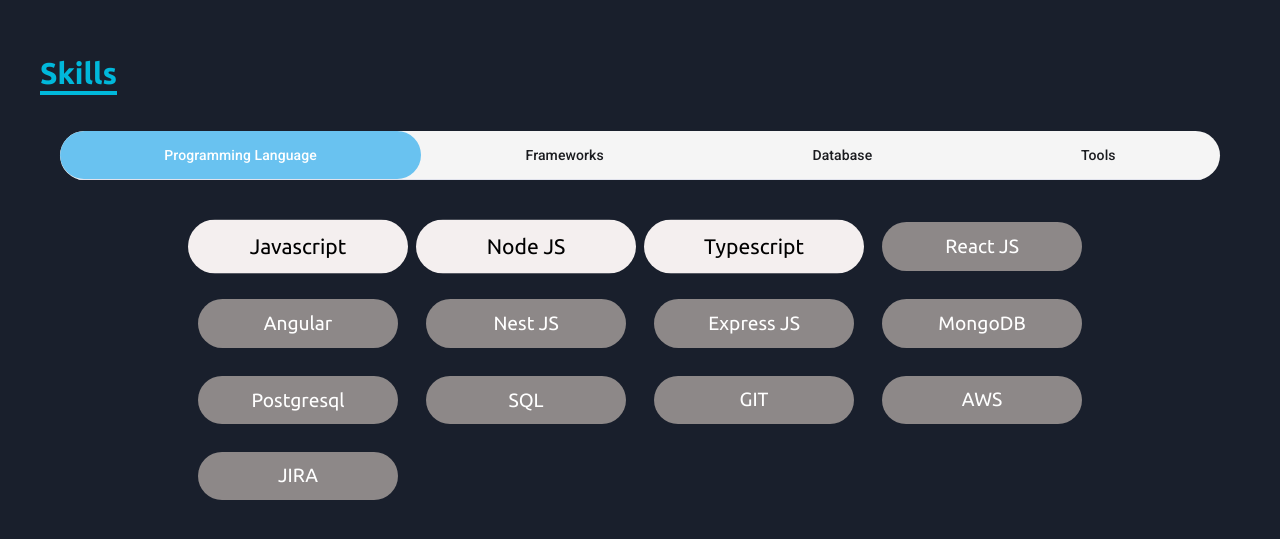
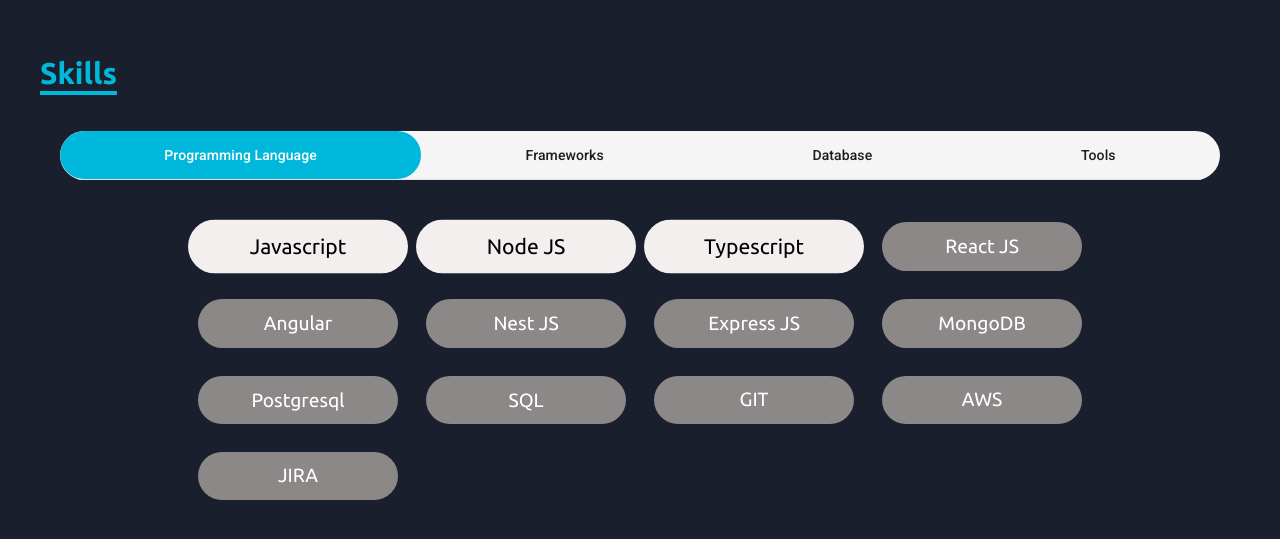
Before and after one commit to GayatriDutta/portfolio, an Angular app: page / in a window 1280 px wide. Shown: the part 1665-2204 px from the top of the page. Built offline with nearby package versions, Linux system fonts and the light colour scheme.

Commit message:
fixed header color

```diff
--- a/src/app/header/header.css
+++ b/src/app/header/header.css
@@ -41,6 +41,7 @@
   position: fixed;
   top: 7px;
   right: 28px;
+  color: oklch(27.8% 0.033 256.848);
 }
 
 .hamburger {
@@ -92,7 +93,7 @@
   }
 
   .header {
-    background-color: #83979f;
+    background-color: #191f2c;
     color: white;
   }
 
--- a/src/app/skills/skills.css
+++ b/src/app/skills/skills.css
@@ -13,7 +13,7 @@
 
 ::ng-deep .mdc-tab-indicator--active{
   border-radius: 9000px;
-  background-color: #69c2f0 !important;
+  background-color: oklch(71.5% 0.143 215.221) !important;
 }
 
 ::ng-deep .mdc-tab-indicator__content--underline{
```
